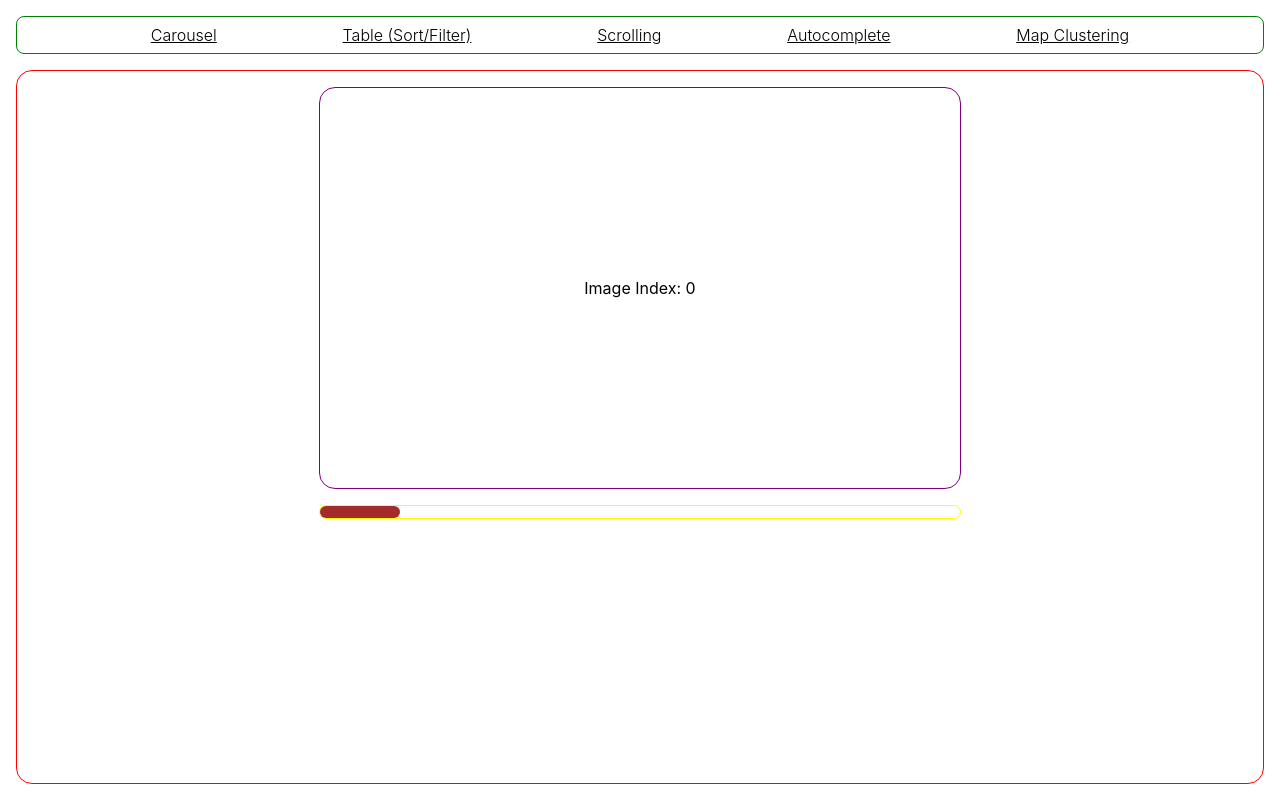
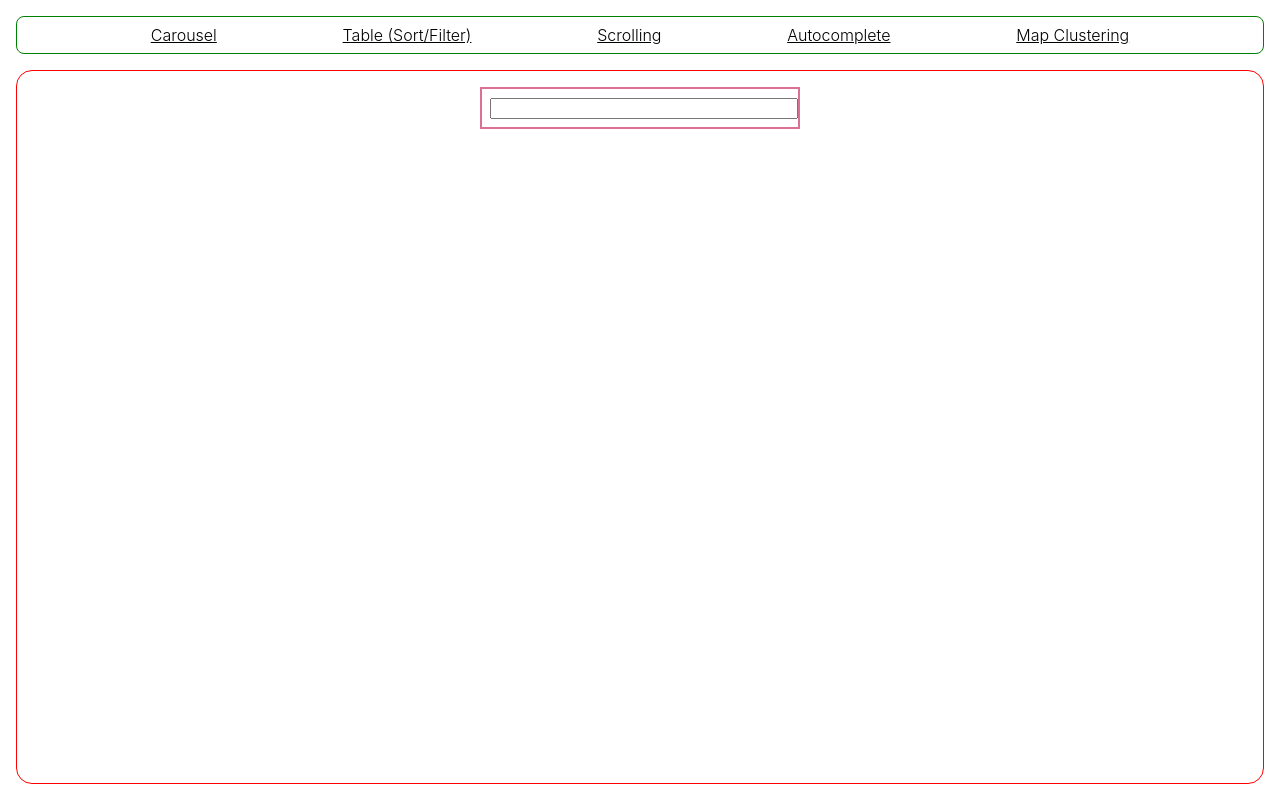
Before and after one commit to rkrux/tbd, a React (Create React App) app: page / in a window 1280 px wide. Built offline with nearby package versions, Linux system fonts and the light colour scheme.

Commit message:
handled key navigation

```diff
--- a/src/App.js
+++ b/src/App.js
@@ -3,18 +3,19 @@ import Carousel from './components/carousel';
 import Scrolling from './components/scrolling';
 import MapClustering from './components/mapClustering';
 import Table from './components/table';
+import { Autocomplete } from './components/autocomplete';
 import { StyledHeader, AppContainer } from './App.styles';
 
 const componentConfig = {
 	carousel: <Carousel />,
 	table: <Table />,
 	scrolling: <Scrolling />,
-	autocomplete: <>Here!</>,
+	autocomplete: <Autocomplete />,
 	mapClustering: <MapClustering />,
 };
 
 function App() {
-	const [component, setComponent] = useState('carousel');
+	const [component, setComponent] = useState('autocomplete');
 
 	return (
 		<>
--- /dev/null
+++ b/src/components/autocomplete/index.js
@@ -0,0 +1,159 @@
+import { useReducer, useRef, useState } from 'react';
+import styled from 'styled-components';
+
+const optionsData = Array(10)
+	.fill(undefined)
+	.map((_, index) => ({ key: index, displayValue: `Result ${index}` }));
+
+const Container = styled.div`
+	display: flex;
+	align-items: center;
+	justify-content: center;
+`;
+
+const AutocompleteContainer = styled.div`
+	padding: 8px;
+	border: 2px solid palevioletred;
+	width: 300px;
+`;
+
+const Input = styled.input`
+	width: 100%;
+`;
+
+const Popper = styled.div`
+	display: ${(props) => (props.show ? 'flex' : 'none')};
+	flex-direction: column;
+	border: 2px solid seashell;
+	max-height: 250px;
+	overflow: auto;
+`;
+
+const Option = styled.button`
+	margin: 4px;
+	padding: 4px;
+	border: 2px solid yellowgreen;
+	background-color: ${(props) => (props.isSelected ? 'lightblue' : '')};
+	&:hover {
+		background-color: lightblue;
+	}
+`;
+
+function autocompleteReducer(currentState, action) {
+	switch (action.type) {
+		case 'updateText':
+			return {
+				...currentState,
+				text: action.payload,
+			};
+		case 'updateOption':
+			return {
+				option: {
+					index: action.payload.index,
+					key: action.payload.key,
+					value: action.payload.displayValue,
+				},
+				text: action.payload.displayValue,
+			};
+		default:
+			throw new Error(
+				`Invalid action.type passed to autocompleteReducer: ${action.type}`
+			);
+	}
+}
+
+const calculateNewIndex = (keyCode, index, length) => {
+	if (index === undefined) {
+		return 0;
+	}
+	if (keyCode === 'ArrowDown') {
+		return (index + 1) % length;
+	}
+	//Up Arrow
+	return index === 0 ? length - 1 : index - 1;
+};
+
+// Close popper on outside click, doesn't have onBlur, figure out => Not needed in single select
+// API integration, debouncing
+// Caching
+// Support multi-select
+// Make it generic enough
+function Autocomplete() {
+	const [value, dispatch] = useReducer(autocompleteReducer, {
+		option: { index: undefined, key: undefined, displayValue: undefined },
+		text: '',
+	});
+
+	const [showPopper, toggleShowPopper] = useState(false);
+
+	const inputRef = useRef(null),
+		popperRef = useRef(null);
+
+	// Input handlers
+	const inputChange = (e) => {
+		dispatch({ type: 'updateText', payload: e.target.value });
+		toggleShowPopper(e.target.value !== '');
+	};
+	const inputFocus = () => {
+		toggleShowPopper(value.text !== '');
+	};
+	const inputKeyDown = (e) => {
+		toggleShowPopper(true);
+		if (e.code === 'Enter') {
+			toggleShowPopper(false);
+		}
+		if (!['ArrowDown', 'ArrowUp'].includes(e.code)) {
+			return;
+		}
+		const newIndex = calculateNewIndex(
+			e.code,
+			value.option.index,
+			optionsData.length
+		);
+		dispatch({
+			type: 'updateOption',
+			payload: { index: newIndex, ...optionsData[newIndex] },
+		});
+		// TODO: Scroll not working when scrolled to already seen elements
+		popperRef.current.children[newIndex].scrollIntoView({
+			behavior: 'smooth',
+			block: 'center',
+		});
+	};
+
+	// Option handlers
+	const optionClick = (index) => {
+		dispatch({
+			type: 'updateOption',
+			payload: { index, ...optionsData[index] },
+		});
+		toggleShowPopper(false);
+	};
+
+	return (
+		<Container>
+			<AutocompleteContainer>
+				<Input
+					ref={inputRef}
+					value={value.text}
+					onChange={inputChange}
+					onFocus={inputFocus}
+					onKeyDown={inputKeyDown}
+				></Input>
+				<Popper ref={popperRef} show={showPopper}>
+					{optionsData.map(({ key, displayValue }, index) => (
+						<Option
+							key={key}
+							onClick={() => optionClick(index)}
+							isSelected={value.option.key === key}
+						>
+							{displayValue}
+						</Option>
+					))}
+				</Popper>
+			</AutocompleteContainer>
+		</Container>
+	);
+}
+
+export { Autocomplete };
--- a/src/components/scrolling/styles.js
+++ b/src/components/scrolling/styles.js
@@ -33,9 +33,8 @@ const Post = styled.div`
 `;
 
 const SummaryHeader = styled.div`
-	position: fixed;
+	position: sticky;
 	top: 0px;
-	left: 0px;
 	width: 100%;
 	padding: 1vmin;
 	background-color: palegreen;
```
